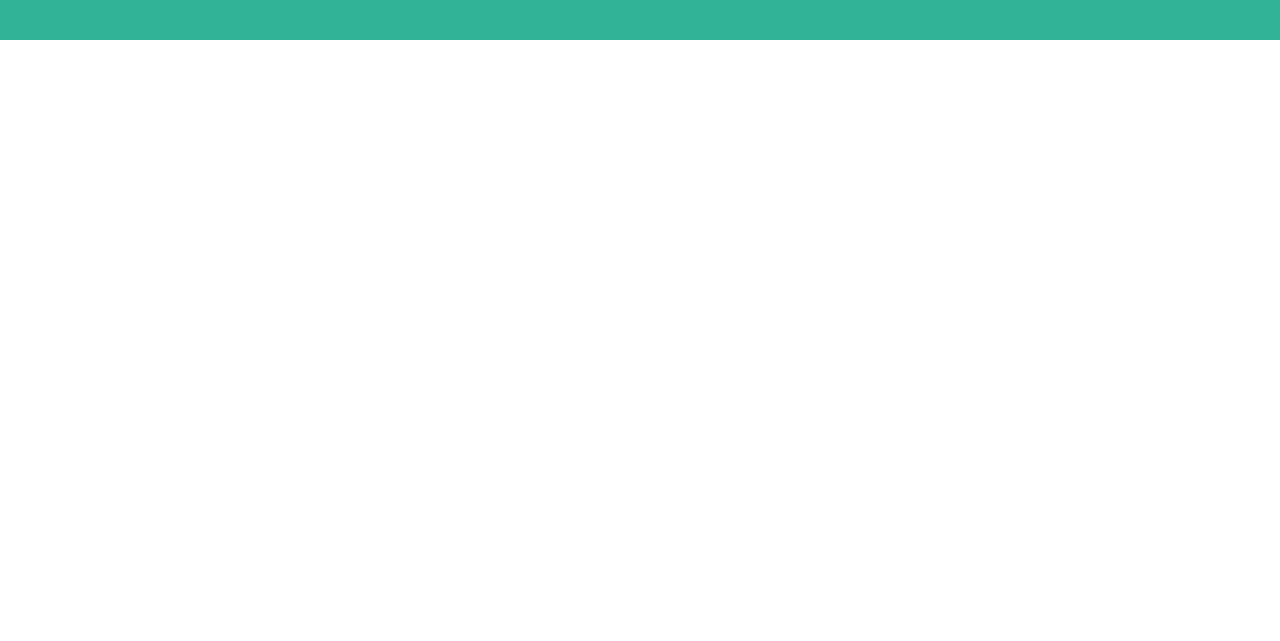
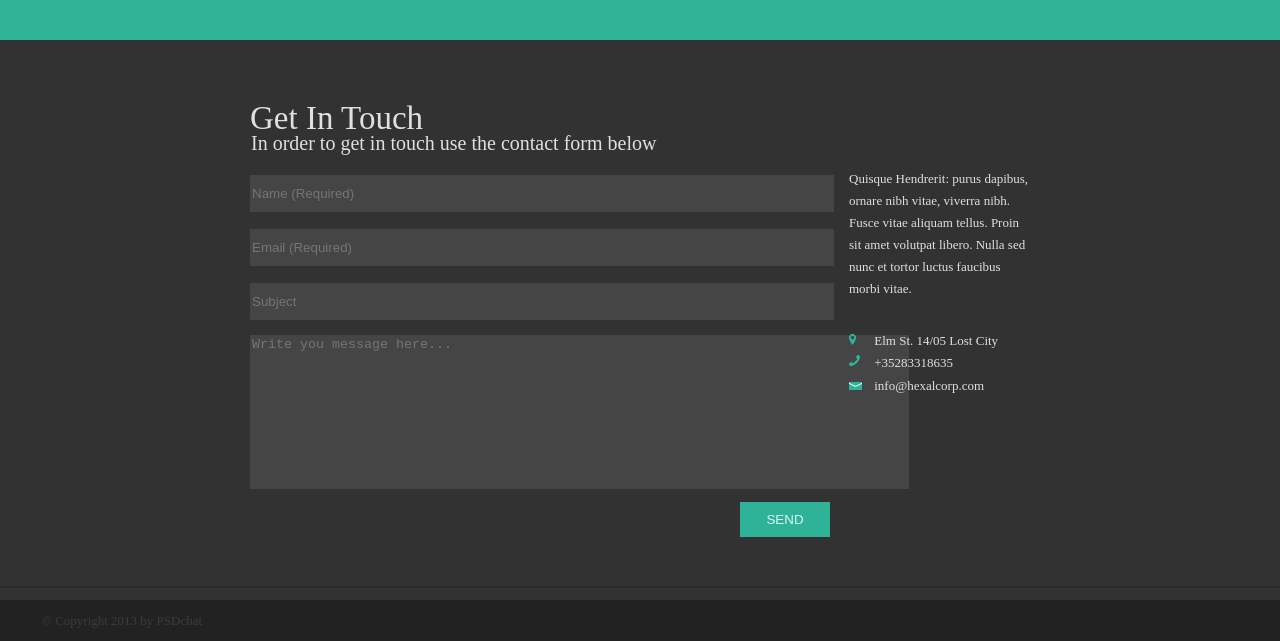
Before and after one commit to Antonenko-Max/Hexal, a plain HTML site: page src/index.html in a window 1280 px wide. Shown: the part 1087-1728 px from the top of the page. Before the commit the page ends 1127 px from the top, so only its background shows below. Drawn offline with Linux system fonts and the light colour scheme.

Commit message:
feat: add footer

```diff
--- a/src/index.html
+++ b/src/index.html
@@ -76,7 +76,7 @@
                     </div></div></div>
                 </div>
                 <h1>Smith Anderson</h1>
-                <h2>Illustrator & Character Designer</h2>
+                <h3>Illustrator & Character Designer</h3>
                 <p class="autor-descr">Lorem ipsum dolor sit amet, consectetur adipiscing elit, sed do eiusmod tempor incididunt ut labore et dolore magna aliqua. Ut enim ad minim veniam, quis nostrud exercitation ullamco laboris nisi ut aliquip ex ea commodo consequat. Duis aute irure dolor in reprehenderit in voluptate velit esse cillum dolore eu fugiat nulla pariatur.</p>
                 <div class="social">
                     <img src="../resources/icons/fb.jpg" alt="facebook" height="24px" width="24px">
@@ -87,6 +87,43 @@
                     <img src="../resources/icons/Dribbble.jpg" alt="Dribbble" height="24px" width="24px">
                 </div>
             </section>
+            <footer>
+                <div class="footer-form">
+                    <form action="post" name="get-in-touch">
+                        <h2>Get In Touch</h2>
+                        <h3>In order to get in touch use the contact form below</h3>
+                        <input type="text" placeholder="Name (Required)" required>
+                        <input type="text" placeholder="Email (Required)" required>
+                        <input type="text" placeholder="Subject">
+                        <textarea name="message" cols="80" rows="10" placeholder="Write you message here..." form="get-in-touch"></textarea>
+                        <input class="btn-send" type="submit" value="SEND">
+                    </form>
+                </div>
+                <div class="contacts">
+                    <p><strong>Quisque Hendrerit:</strong> purus dapibus, ornare nibh vitae, viverra nibh. Fusce vitae aliquam tellus. Proin sit amet volutpat libero. Nulla sed nunc et tortor luctus faucibus morbi vitae. </p>
+                    <ul>
+                        <li>
+                            <span class="icon"><img src="../resources/icons/location.png" alt="location"></span>
+                            <span>Elm St. 14/05 Lost City</span>
+                        </li>
+                        <li>
+                            <span class="icon"><img src="../resources/icons/phone.png" alt="phone"></span>
+                            <span>+35283318635</span>
+                        </li>
+                        <li>
+                            <span class="icon"><img src="../resources/icons/mail.png" alt="mail"></span>
+                            <span>info@hexalcorp.com</span>
+                        </li>
+                    </ul>
+
+                </div>
+
+                <hr>
+                <div class="after-hr"></div>
+                <div class="copyright">
+                    <p>© Copyright 2013 by PSDchat</p>
+                </div>
+            </footer>
         </main>
     </body>
 </html>
--- a/src/style.css
+++ b/src/style.css
@@ -115,7 +115,7 @@ h1 {
     color: rgb(215, 252, 245);
 }
 
-h2 {
+h3 {
     margin-left: -192px;
     padding-top: 2px;
     font-size: 20px;
@@ -146,3 +146,104 @@ h2 {
 .social > img {
     margin: 0 -2px;
 }
+
+footer {
+    background: rgb(50, 50, 50);
+    position: relative;
+}
+
+.footer-form {
+    display: inline-block;
+    width: 580px;
+    position: relative;
+    left: 50%;
+    transform: translateX(-390px);
+    padding-top: 62px;
+    padding-bottom: 41px;
+}
+
+input {
+    width: 100%;
+    height: 35px;
+    margin-top: 17px;
+    background: rgb(69, 69, 69);
+    border: none;
+}
+
+textarea {
+    border: none;
+    resize: none;
+    margin-top: 15px;
+    background: rgb(69, 69, 69);
+}
+
+h2 {
+    color: rgb(224, 224, 224);
+    font-size: 33px;
+}
+
+form > h3 {
+    margin-bottom: 5px;
+    margin-left: -289px;
+    font-size: 20px;
+    color: rgb(224, 224, 224);
+    text-align: left;
+    margin-top: -4px;
+}
+
+.btn-send {
+    position: relative;
+    background: rgb(46, 179, 152);
+    width: 90px;
+    left: 100%;
+    color: rgb(215, 252, 245);
+    margin-left: -90px;
+    margin-top: 10px;
+}
+
+footer > hr {
+    border: none;
+    background-color:  rgb(43, 43, 43);
+    height: 2px;
+    color: rgb(43, 43, 43);
+}
+
+.after-hr {
+    padding: 2px 0;
+    background: rgb(50, 50, 50);
+}
+
+.copyright {
+    background: rgb(34, 34, 34);
+    padding: 14px 42px;
+}
+
+.copyright > p {
+    font-size: 13px;
+    color: rgb(60, 60, 60);
+}
+
+.contacts {
+    top: -134px;
+    display: inline-block;
+    width: 180px;
+    position: relative;
+    left: 50%;
+    transform: translateX(-375px);
+    line-height: 1.7;
+    font-size: 13px;
+}
+
+.contacts > p {
+    color: rgb(224, 224, 224);
+    margin-bottom: 30px;
+}
+
+span {
+    color: rgb(224, 224, 224);
+}
+
+.icon {
+    display: inline-block;
+    width: 22px;
+}
```
Also changed, not shown: resources/icons/location.png (added), resources/icons/mail.png (added), resources/icons/phone.png (added).
